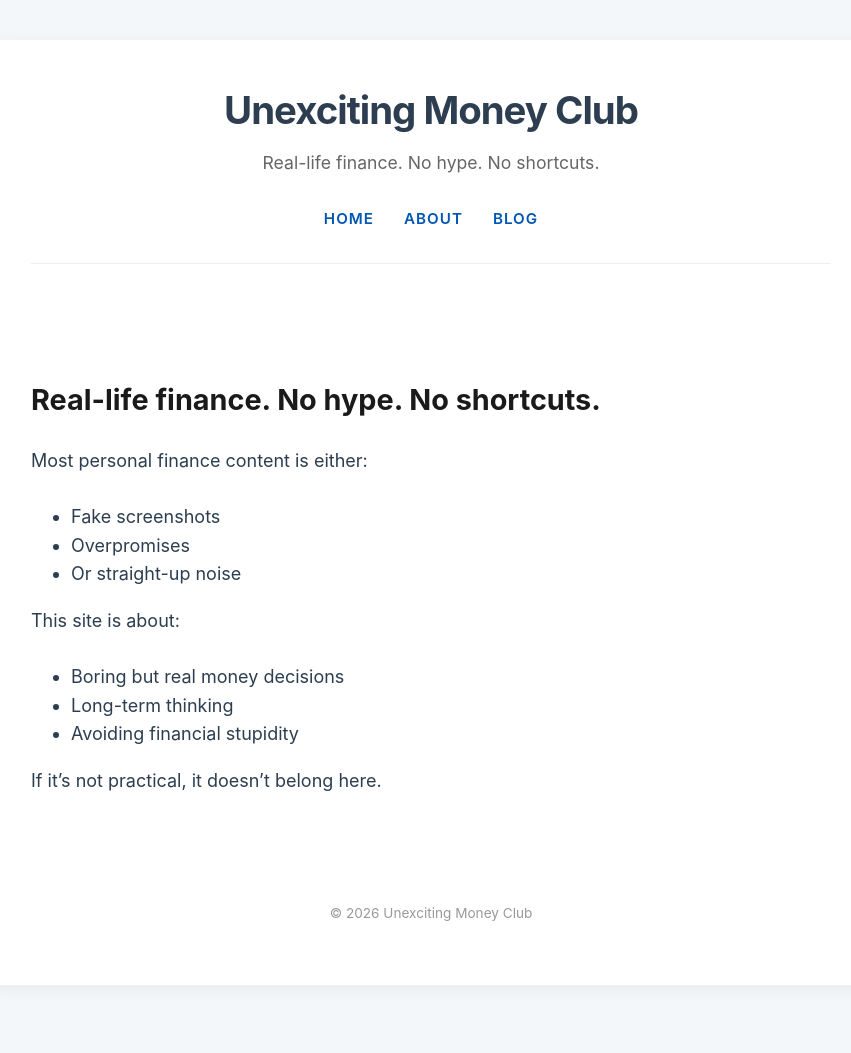
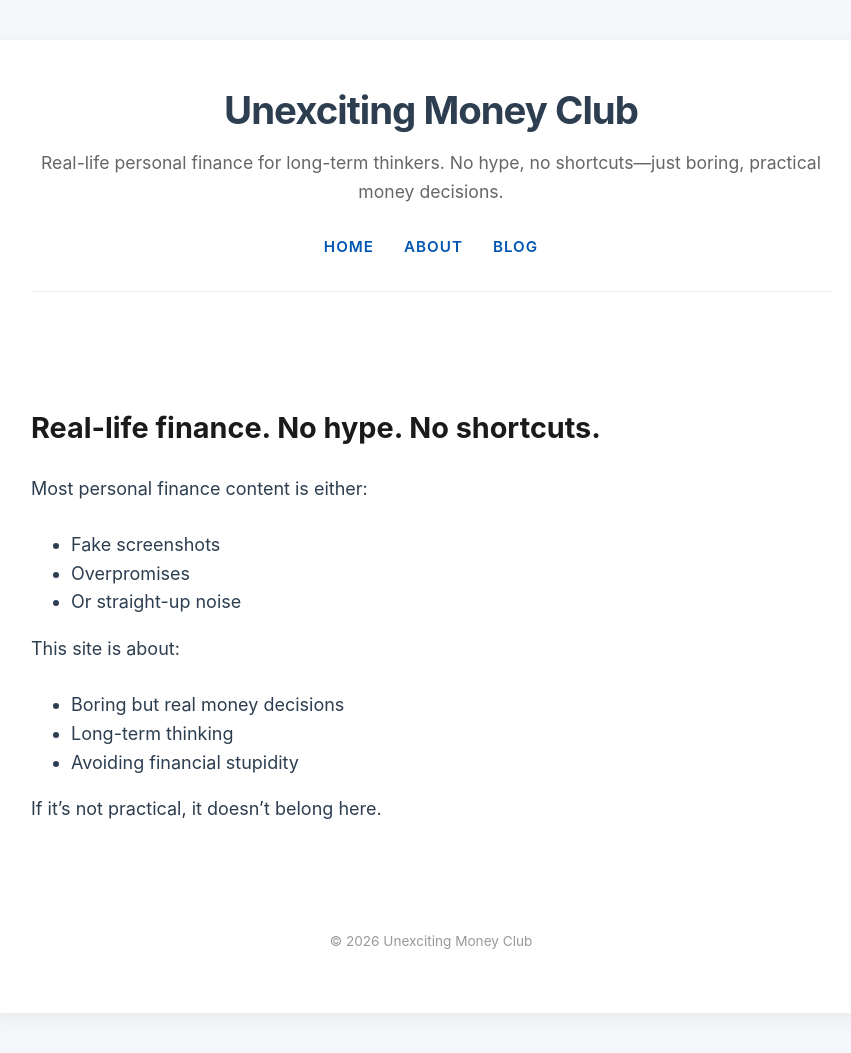
Before and after one commit to HarieshMK/HarieshMK.github.io, a Jekyll site: the page built from index.md, in a window 1280 px wide. Shown: the whole page, without its empty margins (209-1060 px from the left). Built offline with Jekyll 4.4.1, drawn with Linux system fonts in a browser that asks for light colours; before the commit the page ends 1025 px from its top, so only the background shows below that; some of the changed lines change nothing that is shown.

Commit message:
Update _config.yml

```diff
--- a/_config.yml
+++ b/_config.yml
@@ -1,12 +1,27 @@
+# Site Settings
 title: Unexciting Money Club
-description: Real-life finance. No hype. No shortcuts.
+description: "Real-life personal finance for long-term thinkers. No hype, no shortcuts—just boring, practical money decisions."
+url: "https://yourusername.github.io" # Replace with your actual URL
+baseurl: "" # Leave empty if your site is the main repository
 
-show_downloads: false
-github:
-  is_project_page: false
-  is_user_page: false
+# Author Settings (Helps with Trust/E-E-A-T)
+author:
+  name: "Your Name"
+  email: "your-email@example.com"
+  twitter: "your_handle"
 
-permalink: /:year/:month/:day/:title/
+# Build Settings
+permalink: /blog/:title/  # Simplified: shorter URLs usually rank better
+exclude:
+  - Gemfile
+  - Gemfile.lock
+  - node_modules
+  - vendor
 
+# Plugins
 plugins:
   - jekyll-feed
+  - jekyll-seo-tag # I highly recommend adding this one!
+
+# Future-proofing
+show_downloads: false
```
